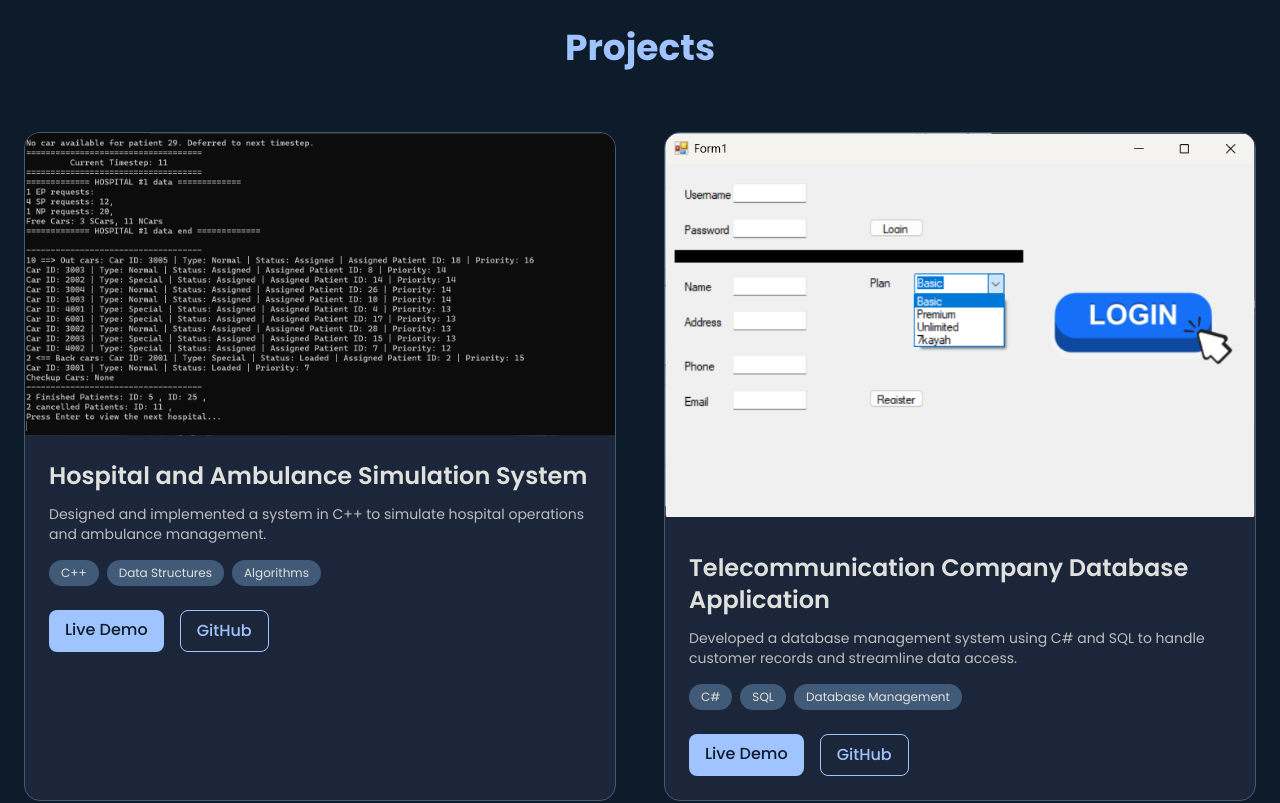
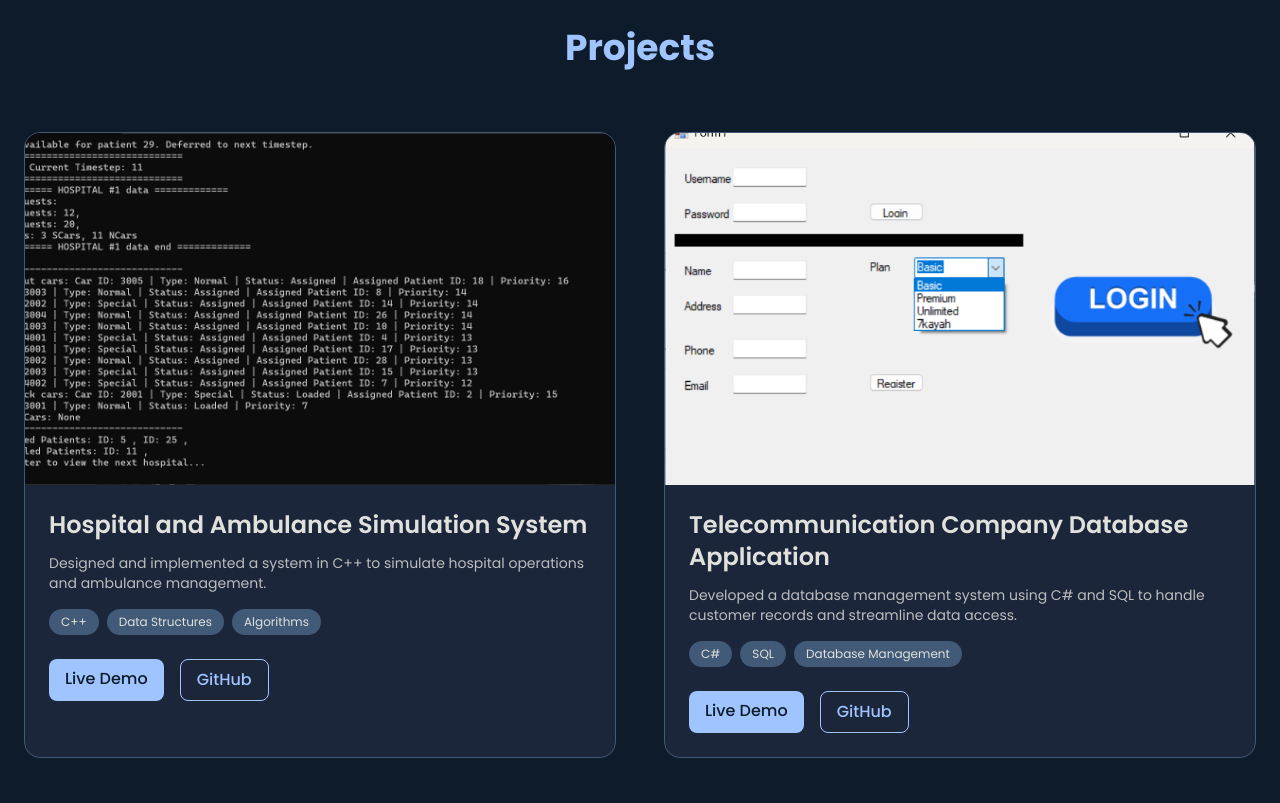
Before and after one commit to AbdoCrow/Abdalrahman-Essam-Portfolio, a plain HTML site: page index.html in a window 1280 px wide. Shown: the part 1880-2683 px from the top of the page. Drawn offline with nearby package versions, Linux system fonts and the light colour scheme.

Commit message:
CSS enhancements for projects sections
Implemented swiper library
made the images have a global size

```diff
--- a/script.js
+++ b/script.js
@@ -51,3 +51,76 @@ window.addEventListener('scroll', () => {
 
 // Initial check on page load
 handleScrollAnimation();
+
+// Initialize Lightbox - this one setting works for all galleries
+lightbox.option({
+  'resizeDuration': 200,
+  'wrapAround': true
+});
+
+// --- Swiper Initializations ---
+
+// Initialize Swiper for Project 1
+const swiper1 = new Swiper('.project-1-swiper', {
+  loop: true,
+  autoplay: {
+    delay: 2500,
+    disableOnInteraction: false,
+  },
+  pagination: {
+    el: '.swiper-pagination',
+    clickable: true,
+  },
+});
+
+// Initialize Swiper for Project 2
+const swiper2 = new Swiper('.project-2-swiper', {
+  loop: true,
+  autoplay: {
+    delay: 2800,
+    disableOnInteraction: false,
+  },
+  pagination: {
+    el: '.swiper-pagination',
+    clickable: true,
+  },
+});
+
+// Initialize Swiper for Project 3
+const swiper3 = new Swiper('.project-3-swiper', {
+  loop: true,
+  autoplay: {
+    delay: 3100,
+    disableOnInteraction: false,
+  },
+  pagination: {
+    el: '.swiper-pagination',
+    clickable: true,
+  },
+});
+
+// Initialize Swiper for Project 4
+const swiper4 = new Swiper('.project-4-swiper', {
+  loop: true,
+  autoplay: {
+    delay: 3400,
+    disableOnInteraction: false,
+  },
+  pagination: {
+    el: '.swiper-pagination',
+    clickable: true,
+  },
+});
+
+// Initialize Swiper for Project 5
+const swiper5 = new Swiper('.project-5-swiper', {
+  loop: true,
+  autoplay: {
+    delay: 3700,
+    disableOnInteraction: false,
+  },
+  pagination: {
+    el: '.swiper-pagination',
+    clickable: true,
+  },
+});
--- a/styles.css
+++ b/styles.css
@@ -208,3 +208,28 @@ body {
     -webkit-text-stroke: 2px #E0E1DD;
     color: transparent;
 }
+
+/* Make the swiper container fit the image area */
+.swiper {
+  width: 100%;
+  height: 22rem; /* This matches your original h-64 class */
+}
+
+/* Ensure images inside the slider fill the space */
+.swiper-slide {
+  text-align: center;
+  font-size: 18px;
+  background: #1B263B; /* Fallback background */
+
+  /* Center slide text vertically */
+  display: flex;
+  justify-content: center;
+  align-items: center;
+}
+
+.swiper-slide img {
+  display: block;
+  width: 100%;
+  height: 100%;
+  object-fit: cover;
+}
```
